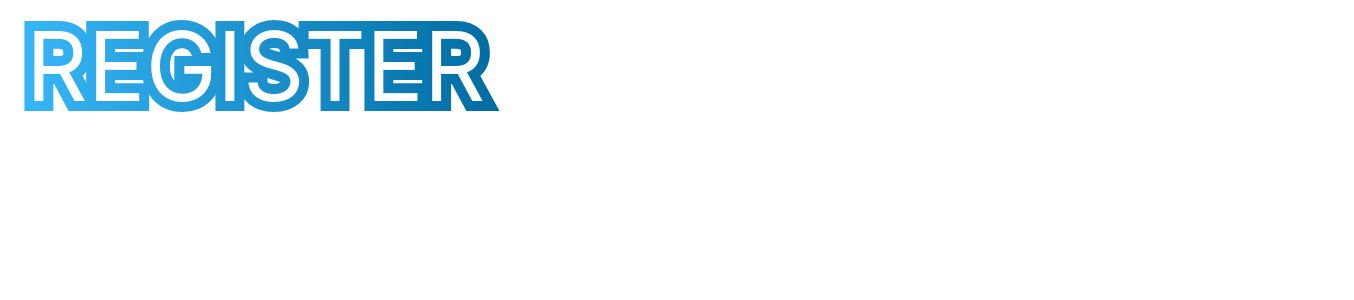
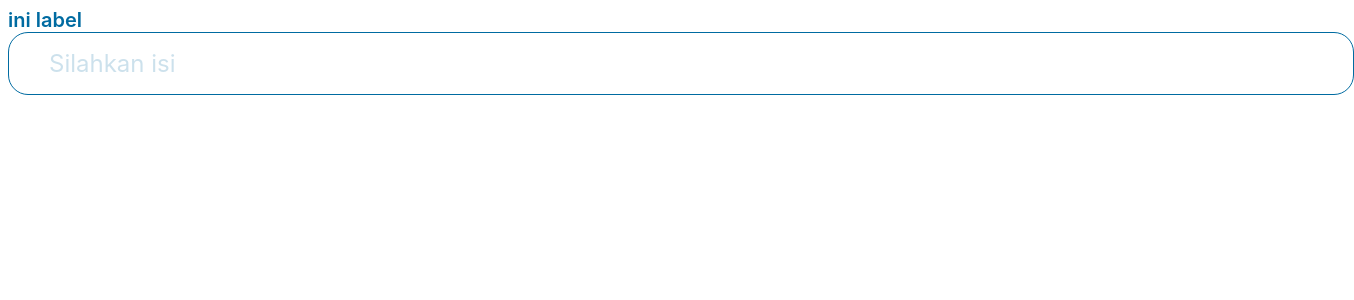
Before and after one commit to Haresz/ebook-store, a React (Vite) app: page / in a window 1280 px wide. Shown: the top 300 px of the page, 1354 px wide, since content can reach past the window. Built offline with nearby package versions, Linux system fonts and the light colour scheme.

Commit message:
membuat component Inputform

```diff
--- /dev/null
+++ b/src/component/Input.jsx
@@ -0,0 +1,17 @@
+import React from "react";
+
+function Input(props) {
+  return (
+    <div className="input-form">
+      <label htmlFor="">{props.label}</label>
+      <input
+        name={props.label}
+        id={props.label}
+        placeholder={props.placeholder}
+        type="text"
+      />
+    </div>
+  );
+}
+
+export default Input;
--- a/src/index.jsx
+++ b/src/index.jsx
@@ -1,7 +1,7 @@
 import React from "react";
 import { createRoot } from "react-dom/client";
 import "./style/style.scss";
-import Headline from "./component/headline";
+import Input from "./component/Input";
 
 const root = createRoot(document.getElementById("root"));
-root.render(<Headline name="REGISTER" />);
+root.render(<Input placeholder="Silahkan isi" label="ini label" />);
--- a/src/style/style.scss
+++ b/src/style/style.scss
@@ -22,8 +22,38 @@ $black-transparent: rgba(84, 84, 84, 0.2);
   background: linear-gradient(to right, $secondary-color, $primary-color);
   background-clip: text;
   -webkit-background-clip: text;
-  //   text-shadow: 2px 2px 3px $primary-color;
-  //   border-style: solid;
-  //   border-width: 10px;
-  //   border-image: linear-gradient(to right, $secondary-color, $primary-color);
 }
+
+input {
+  display: block;
+  width: 100%;
+}
+
+.input-form {
+  input {
+    width: 100%;
+    padding: 16px 40px;
+    color: $primary-color;
+    font-size: 24px;
+    font-family: $primary-font;
+    border-radius: 20px;
+    border: solid 1px $primary-color;
+  }
+
+  input:focus-visible {
+    border: solid 1px $primary-color;
+    outline: solid 1px $primary-color;
+  }
+
+  label {
+    margin-bottom: 12px;
+    font-size: 20px;
+    font-family: $primary-font;
+    font-weight: 600;
+    color: $primary-color;
+  }
+}
+
+.input-form input::placeholder {
+  color: $primary-color-transparent;
+}
```
